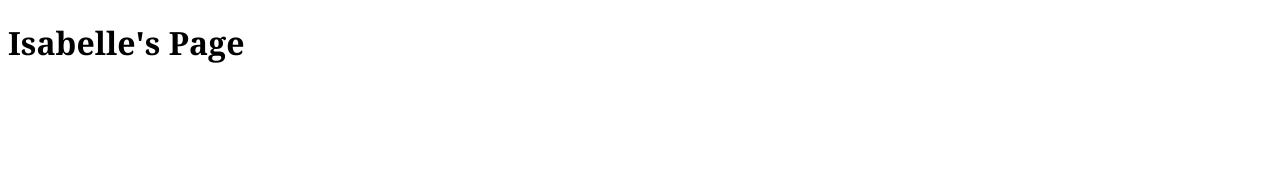
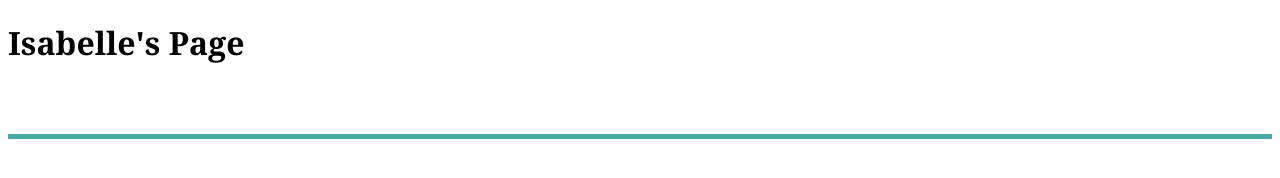
Before and after one commit to itermaat/itermaat.github.io, a plain HTML site: page mypage.html in a window 1280 px wide. Drawn offline with Linux system fonts and the light colour scheme.

Commit message:
add and style footer

```diff
--- a/mypage.html
+++ b/mypage.html
@@ -7,5 +7,7 @@
 <body>
 	<h1>Isabelle's Page</h1>
 
+
 </body>
+<footer></footer>
 </html>
--- a/style.css
+++ b/style.css
@@ -1,3 +1,8 @@
 h1{
 	font-family: 'Georgia', Times, Times New Roman, serif;
 }
+footer{
+	margin-top: 70px;
+	height:5px;
+	background-color:#4aaaa5;
+}
```
